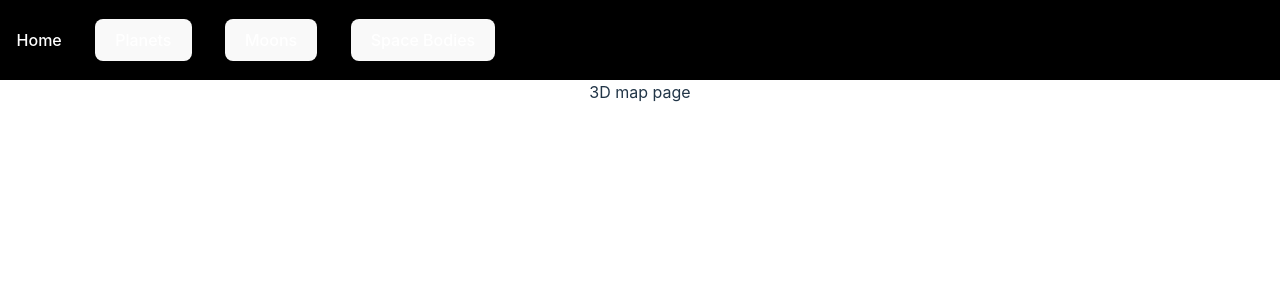
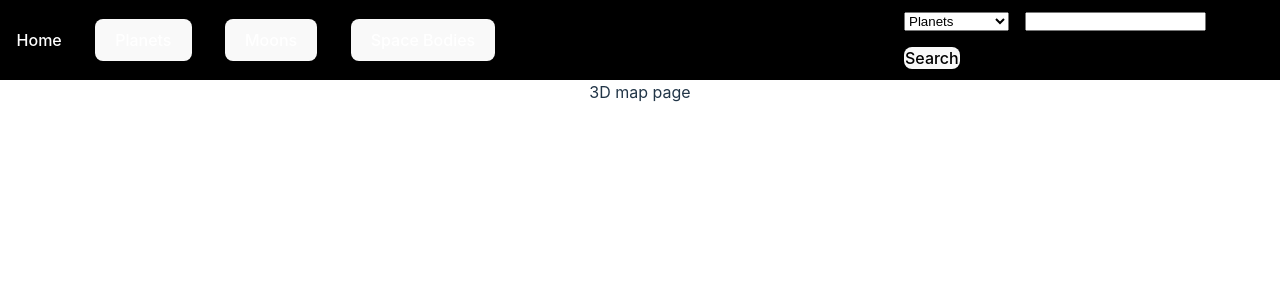
Before and after one commit to wamullins/Nebula-Nav, a React (Vite) app: page / in a window 1280 px wide. Shown: the top 300 px of the page. Built offline with nearby package versions, Linux system fonts and the light colour scheme.

Commit message:
cleaned up code to no longer use session storage or context. Everything is url centric-> api call is the exact same url as front end, string searches through the path are used to determine collection display type

```diff
--- a/src/App.jsx
+++ b/src/App.jsx
@@ -1,30 +1,14 @@
 import './App.css'
-
-import { useState } from 'react'
-import DataContext from './DataContext'
 
 import Header from "./components/Header"
 import Main from "./components/Main"
 
 function App() {
 
-    // addigning a default value of planets if there isn't anything yet
-    if (!sessionStorage.getItem("collectionType")) {
-        sessionStorage.setItem("collectionType", "planets")
-    }
-
-    console.log(`test from app.jsx sessionstorage collectiontype is ${sessionStorage.getItem("collectionType")}`)
-
-    const [displayInfo, setDisplayInfo] = useState({
-        collectionType: sessionStorage.getItem("collectionType")
-    })
-
     return (
         <div className="app">
-            <DataContext.Provider value={{ displayInfo, setDisplayInfo}}>
                 <Header />
                 <Main />
-            </DataContext.Provider>
         </div>
     )
 }
--- a/src/DataContext.jsx
+++ /dev/null
@@ -1,3 +0,0 @@
-import React from 'react'
-const DataContext = React.createContext()
-export default DataContext
--- a/src/components/Nav.jsx
+++ b/src/components/Nav.jsx
@@ -1,30 +1,15 @@
 import { Link } from 'react-router-dom'
-import { useContext } from 'react'
-import DataContext from '../DataContext'
 import { useNavigate } from 'react-router-dom'
 
 const Nav = () => {
 
     let navigate = useNavigate()
 
-    const { displayInfo, setDisplayInfo}  = useContext(DataContext);
-
     const handleClick = (e) => {
         e.preventDefault()
-
-        //clicking on one of these buttons will update the session storage, the context, and navigate to the appropriate url
-
-        setDisplayInfo({
-            ...displayInfo,
-            collectionType: e.target.value
-        })
-
-        // console.log(`clicked on ${e.target.value}`)
-        sessionStorage.setItem("collectionType", e.target.value)
+        //clicking on one of these buttons will navigate to the appropriate url
         navigate(`/${e.target.value}`)
     }
-
-
 
 
     return (
--- a/src/components/SearchBar.jsx
+++ b/src/components/SearchBar.jsx
@@ -3,47 +3,41 @@ import { useNavigate } from 'react-router-dom'
 
 const SearchBar= () => {
 
-    // let navigate = useNavigate()
+    let navigate = useNavigate()
 
-    // let collectionInfo = sessionStorage.getItem("collecion")
+    const initialState = {
+        collectionType: '',
+        searchText: ''
+    }
 
-    // const initialState = {
-    //     searchText: ''
-    // }
+    const [searchState, setSearchState] = useState(initialState)
 
-    // const [formState, setFormState] = useState(initialState)
+    const handleSubmit = (e) => {
+        e.preventDefault()
+        console.log(searchState)
 
-    // const handleSubmit = (e) => {
-    //     e.preventDefault()
-    //     console.log(formState)
+        // use the searchState information to change the url
+        navigate(`${searchState.collectionType}/${searchState.searchText}`)
+        setSearchState(initialState)
+    }
 
-    //     // use the formState information to change the url
-    //     navigate(`${collectionInfo}/${formState.searchText}`)
-
-    //     setFormState(initialState)
-    // }
-
-    // const handleChange = (e) => {
-    //     sessionStorage.setItem(`${[e.target.id]}`, `${[e.target.value]}`)
-    // }
-
-    // const collectionChange = (e) => {
-    //     setDisplayInfo({
-    //         ...displayInfo, [e.target.id]: e.target.value})
-    // }
+    const handleChange = (e) => {
+        setSearchState({...searchState, [e.target.id]: e.target.value})
+        console.log(searchState)
+    }
 
 
     return (
         <div className="search-bar-div">
-             {/* <select className="select-box" id="collection" onChange={collectionChange} value={collectionInfo}>
-                <option value="planets">Planets</option>
-                <option value="moons">Moons</option>
-                <option value="space-bodies">Space Bodies</option>
-            </select>
             <form onSubmit={handleSubmit}>
-                <input className="search-text" type="text" id="searchText" onChange={handleChange} value={formState.searchText}/>
+                <select className="select-box" id="collection" onChange={handleChange} value={searchState.collectionType}>
+                    <option value="planets">Planets</option>
+                    <option value="moons">Moons</option>
+                    <option value="space-bodies">Space Bodies</option>
+                </select>
+                <input className="search-text" type="text" id="searchText" onChange={handleChange} value={searchState.searchText}/>
                 <button className="search-button" type="submit">Search</button>
-            </form> */}
+            </form>
         </div>
     )
 }
```
Also changed, not shown: src/components/Main.jsx (+0 -8 lines).
